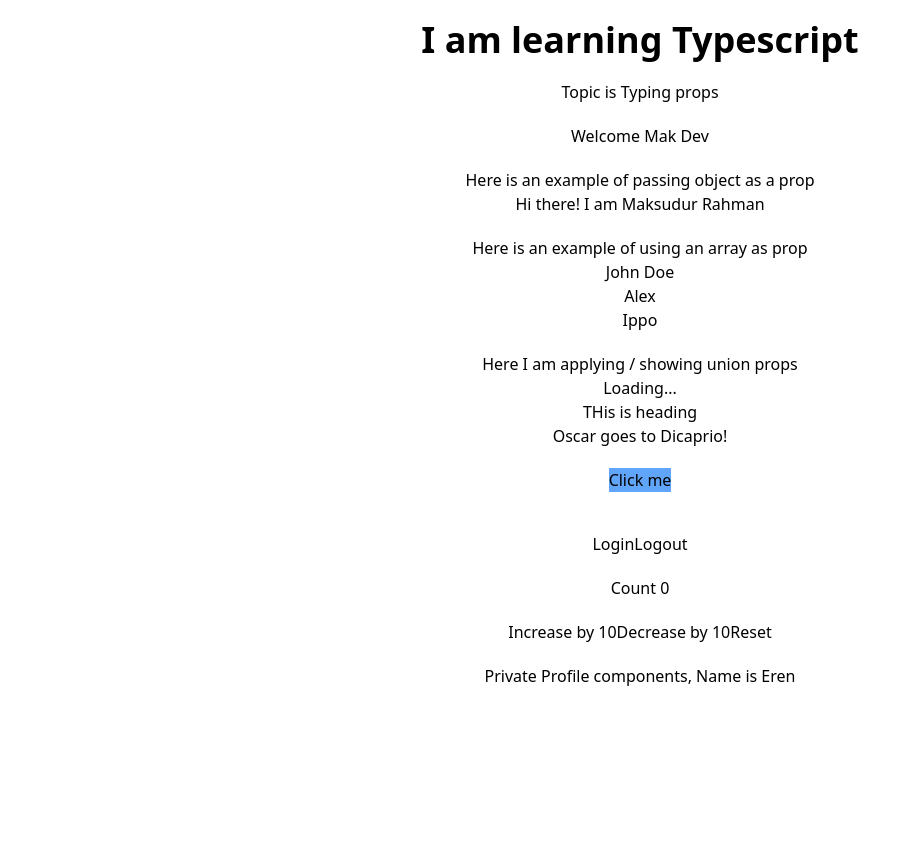
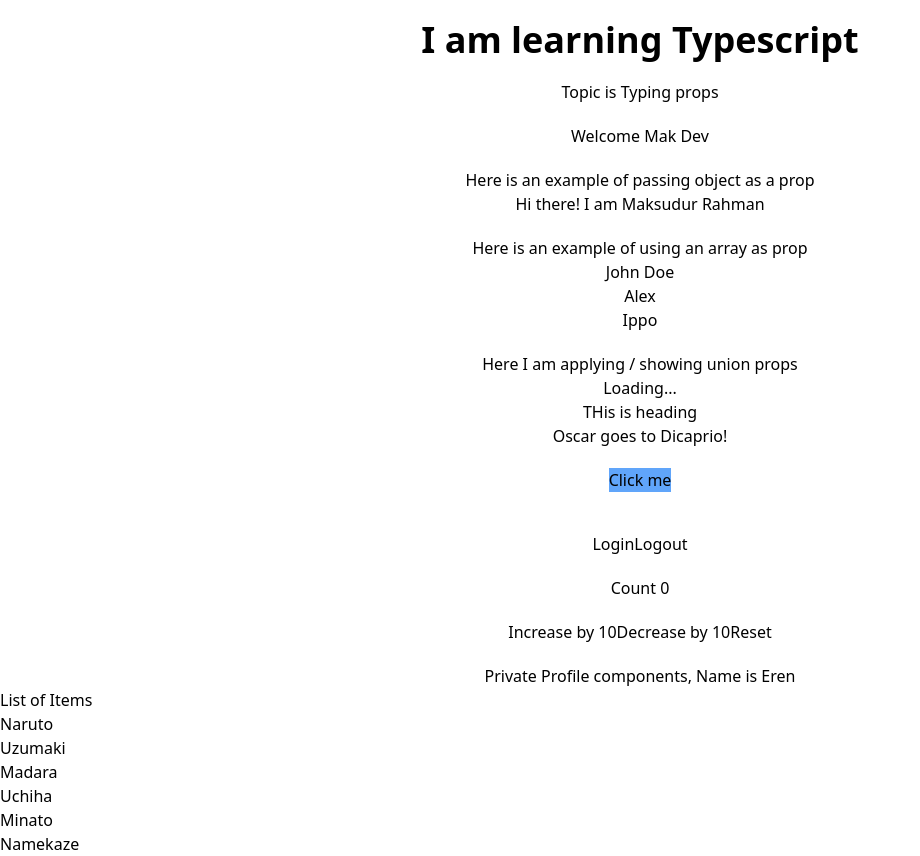
Before and after one commit to prio12/react-typescript-basics, a React (Vite) app: page / in a window 1280 px wide. Shown: the whole page, without its empty margins (0-920 px from the left). Before the commit the page ends 800 px from the top, so only its background shows below. Built offline with nearby package versions, Linux system fonts and the light colour scheme.

Commit message:
learned generics in react + typescript

```diff
--- a/src/App.tsx
+++ b/src/App.tsx
@@ -3,6 +3,7 @@ import Profile from './components/auth/Profile';
 import Heading from './components/childrenProps/Heading';
 import Oscar from './components/childrenProps/Oscar';
 import Button from './components/eventProps/Button';
+import List from './components/generics/List';
 import Greetings from './components/Greetings';
 import Person from './components/Person';
 import Status from './components/Status';
@@ -33,6 +34,11 @@ function App() {
   const handleClick = (text: string) => {
     console.log(text);
   };
+
+  //for items (generic concept)
+  const handleItem = (item: { id: number; fName: string; lName: string }) => {
+    console.log(item);
+  };
   return (
     <>
       <div>
@@ -47,6 +53,16 @@ function App() {
         <UserState />
         <Counter />
         <Private isLoggedIn={true} component={Profile} />
+        {/* <List items={['Naruto', 'Madara', 'Minato']} onclick={handleItem} /> */}
+        {/* <List items={[1, 2, 3]} onclick={handleItem} /> */}
+        <List
+          items={[
+            { id: 1, fName: 'Naruto', lName: 'Uzumaki' },
+            { id: 2, fName: 'Madara', lName: 'Uchiha' },
+            { id: 3, fName: 'Minato', lName: 'Namekaze' },
+          ]}
+          onclick={handleItem}
+        />
       </div>
     </>
   );
--- /dev/null
+++ b/src/components/generics/List.tsx
@@ -0,0 +1,25 @@
+type ListProps<T> = {
+  items: T[];
+  onclick: (value: T) => void;
+};
+
+const List = <T extends { id: number; fName: string; lName: string }>({
+  items,
+  onclick,
+}: ListProps<T>) => {
+  return (
+    <div>
+      <h1>List of Items</h1>
+      {items.map((item, index) => {
+        return (
+          <div key={index} onClick={() => onclick(item)}>
+            <p>{item.fName}</p>
+            <p>{item.lName}</p>
+          </div>
+        );
+      })}
+    </div>
+  );
+};
+
+export default List;
```
